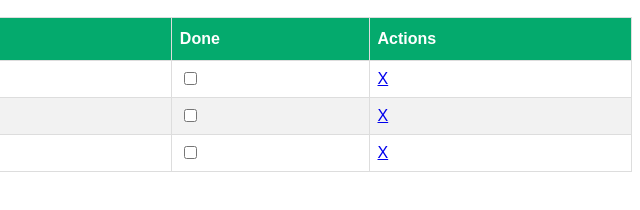
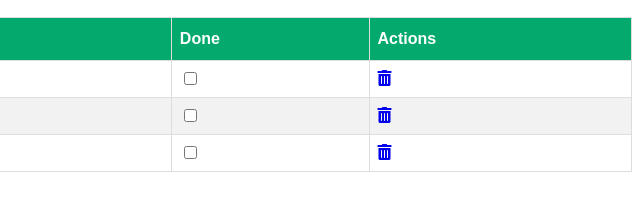
Before and after one commit to creturoxana/to-do-list-web-app, a plain HTML site: page index.html in a window 1280 px wide. Shown: the part 156-366 px from the top of the page, 640-1280 px from the left. Drawn offline with Linux system fonts and the light colour scheme.

Commit message:
Added font-awesome icon

```diff
--- a/index.html
+++ b/index.html
@@ -5,6 +5,9 @@
   <title>To-Do List</title>
 
   <link type="text/css" rel="stylesheet" href="CSS/style.css">
+  <link rel="stylesheet" href="https://cdnjs.cloudflare.com/ajax/libs/font-awesome/5.15.3/css/all.min.css"
+        integrity="sha512-iBBXm8fW90+nuLcSKlbmrPcLa0OT92xO1BIsZ+ywDWZCvqsWgccV3gFoRBv0z+8dLJgyAHIhR35VZc2oM/gI1w==" crossorigin="anonymous" referrerpolicy="no-referrer" />
+
 </head>
 <body>
 
@@ -17,6 +20,7 @@
 
     <label for="deadline-field">Deadline:</label>
     <input type="date" id="deadline-field">
+
 
     <input type="submit" value="Save">
   </form>
@@ -38,7 +42,9 @@
           <input type="checkbox" class="mark-done" data-id=1>
         </td>
         <td>
-          <a href="#" class="remove-task" data-id=1>X</a>
+          <a href="#" class="remove-task" data-id=1>
+            <i class="fas fa-trash-alt"></i>
+          </a>
         </td>
       </tr>
       <tr>
@@ -48,7 +54,9 @@
           <input type="checkbox" class="mark-done" data-id=2>
         </td>
         <td>
-          <a href="#" class="remove-task" data-id=2>X</a>
+          <a href="#" class="remove-task" data-id=2>
+            <i class="fas fa-trash-alt"></i>
+          </a>
         </td>
       </tr>
       <tr>
@@ -58,7 +66,9 @@
           <input type="checkbox" class="mark-done" data-id=3>
         </td>
         <td>
-          <a href="#" class="remove-task" data-id=3>X</a>
+          <a href="#" class="remove-task" data-id=3>
+            <i class="fa fa-trash-alt"></i>
+          </a>
         </td>
       </tr>
     </tbody>
```
